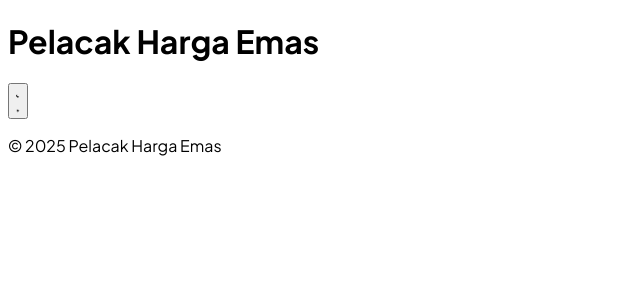
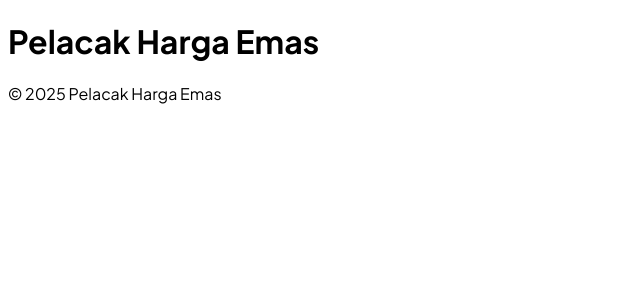
Before and after one commit to ridwaanhall/HargaEmas, a Django app: template templates/base.html in a window 1280 px wide. Shown: the top 300 px of the page, without its empty margins (0-640 px from the left). Run offline with Django 3.2, Linux system fonts and the light colour scheme; the template is opened without the code that fills it, so the values that code supplies are empty.

Commit message:
refactor: remove dark mode toggle functionality and related styles from base template

```diff
--- a/templates/base.html
+++ b/templates/base.html
@@ -1,5 +1,5 @@
 <!DOCTYPE html>
-<html lang="id" class="light"> {# Changed lang to "id" #}
+<html lang="id">
 <head>
     <meta charset="UTF-8">
     <meta name="viewport" content="width=device-width, initial-scale=1.0">
@@ -44,48 +44,12 @@
         }
     </style>
 
-    <script>
-        tailwind.config = {
-            darkMode: 'class',
-            theme: {
-                extend: {
-                    colors: {
-                        primary: {"50":"#eff6ff","100":"#dbeafe","200":"#bfdbfe","300":"#93c5fd","400":"#60a5fa","500":"#3b82f6","600":"#2563eb","700":"#1d4ed8","800":"#1e40af","900":"#1e3a8a","950":"#172554"}
-                    }
-                }
-            }
-        }
-
-        // Check for saved theme preference or use system preference
-        if (localStorage.getItem('color-theme') === 'dark' ||
-            (!('color-theme' in localStorage) && window.matchMedia('(prefers-color-scheme: dark)').matches)) {
-            document.documentElement.classList.add('dark');
-        } else {
-            document.documentElement.classList.remove('dark')
-        }
-    </script>
-    <style>
-        .dark {
-            --bg-primary: #1f2937;
-            --text-primary: #f3f4f6;
-        }
-
-        .light {
-            --bg-primary: #ffffff;
-            --text-primary: #111827;
-        }
-    </style>
-
     {% block extra_head %}{% endblock %}
 </head>
-<body class="bg-white dark:bg-gray-900 text-gray-800 dark:text-white transition-colors duration-300">
-    <header class="bg-white shadow dark:bg-gray-800 dark:border-gray-700">
+<body class="bg-white text-gray-800 transition-colors duration-300">
+    <header class="bg-white shadow">
         <div class="container mx-auto px-4 py-6 flex justify-between items-center">
-            <h1 class="text-2xl font-bold">{% block header_title %}Pelacak Harga Emas{% endblock %}</h1> {# Updated default header #}
-            <button id="theme-toggle" type="button" aria-label="Toggle dark mode" class="text-gray-500 dark:text-gray-400 hover:bg-gray-100 dark:hover:bg-gray-700 focus:outline-none focus:ring-4 focus:ring-gray-200 dark:focus:ring-gray-700 rounded-lg text-sm p-2.5">
-                <svg id="theme-toggle-dark-icon" class="hidden w-5 h-5" fill="currentColor" viewBox="0 0 20 20" xmlns="http://www.w3.org/2000/svg" aria-hidden="true"><path d="M17.293 13.293A8 8 0 016.707 2.707a8.001 8.001 0 1010.586 10.586z"></path></svg>
-                <svg id="theme-toggle-light-icon" class="hidden w-5 h-5" fill="currentColor" viewBox="0 0 20 20" xmlns="http://www.w3.org/2000/svg" aria-hidden="true"><path d="M10 2a1 1 0 011 1v1a1 1 0 11-2 0V3a1 1 0 011-1zm4 8a4 4 0 11-8 0 4 4 0 018 0zm-.464 4.95l.707.707a1 1 0 001.414-1.414l-.707-.707a1 1 0 00-1.414 1.414zm2.12-10.607a1 1 0 010 1.414l-.706.707a1 1 0 11-1.414-1.414l.707-.707a1 1 0 011.414 0zM17 11a1 1 0 100-2h-1a1 1 0 100 2h1zm-7 4a1 1 0 011 1v1a1 1 0 11-2 0v-1a1 1 0 011-1zM5.05 6.464A1 1 0 106.465 5.05l-.708-.707a1 1 0 00-1.414 1.414l.707.707zm1.414 8.486l-.707.707a1 1 0 01-1.414-1.414l.707-.707a1 1 0 011.414 1.414zM4 11a1 1 0 100-2H3a1 1 0 000 2h1z" fill-rule="evenodd" clip-rule="evenodd"></path></svg>
-            </button>
+            <h1 class="text-2xl font-bold">{% block header_title %}Pelacak Harga Emas{% endblock %}</h1>
         </div>
     </header>
 
@@ -93,56 +57,11 @@
         {% block content %}{% endblock %}
     </main>
 
-    <footer class="bg-white shadow dark:bg-gray-800 mt-8 py-4">
+    <footer class="bg-white shadow mt-8 py-4">
         <div class="container mx-auto px-4 text-center">
-            <p class="text-gray-600 dark:text-gray-300">&copy; {% now "Y" %} Pelacak Harga Emas</p> {# Updated footer text #}
+            <p class="text-gray-600">&copy; {% now "Y" %} Pelacak Harga Emas</p>
         </div>
     </footer>
-
-    <script>
-        // Theme toggle functionality
-        var themeToggleBtn = document.getElementById('theme-toggle');
-        var themeToggleDarkIcon = document.getElementById('theme-toggle-dark-icon');
-        var themeToggleLightIcon = document.getElementById('theme-toggle-light-icon');
-
-        // Change the icons inside the button based on previous settings
-        if (localStorage.getItem('color-theme') === 'dark' ||
-            (!('color-theme' in localStorage) && window.matchMedia('(prefers-color-scheme: dark)').matches)) {
-            themeToggleLightIcon.classList.remove('hidden');
-        } else {
-            themeToggleDarkIcon.classList.remove('hidden');
-        }
-
-        themeToggleBtn.addEventListener('click', function() {
-            // Toggle icons
-            themeToggleDarkIcon.classList.toggle('hidden');
-            themeToggleLightIcon.classList.toggle('hidden');
-
-            // Toggle theme
-            if (localStorage.getItem('color-theme')) {
-                if (localStorage.getItem('color-theme') === 'light') {
-                    document.documentElement.classList.add('dark');
-                    localStorage.setItem('color-theme', 'dark');
-                } else {
-                    document.documentElement.classList.remove('dark');
-                    localStorage.setItem('color-theme', 'light');
-                }
-            } else {
-                if (document.documentElement.classList.contains('dark')) {
-                    document.documentElement.classList.remove('dark');
-                    localStorage.setItem('color-theme', 'light');
-                } else {
-                    document.documentElement.classList.add('dark');
-                    localStorage.setItem('color-theme', 'dark');
-                }
-            }
-
-            // Update chart if exists
-            if (typeof updateChartTheme === 'function') {
-                updateChartTheme();
-            }
-        });
-    </script>
 
     {% block extra_scripts %}{% endblock %}
 </body>
```
